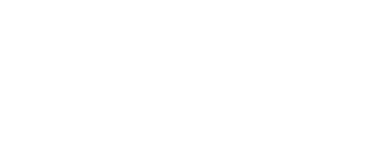
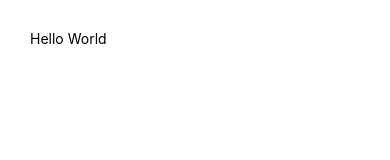
Before and after one commit to Sheikhharis50/ReactNative-Mini-Projects, a React Native app: screen / in a window 390 px wide. Shown: the top 160 px of the page. Built offline with nearby package versions, Linux system fonts and the light colour scheme.

Commit message:
root init

```diff
--- a/App.js
+++ b/App.js
@@ -2,7 +2,11 @@
 import { View, StyleSheet, Text, TextInput, Button } from "react-native";
 
 export default function App() {
-  return <View style={styles.container}></View>;
+  return (
+    <View style={styles.container}>
+      <Text>Hello World</Text>
+    </View>
+  );
 }
 
 const styles = StyleSheet.create({
```
